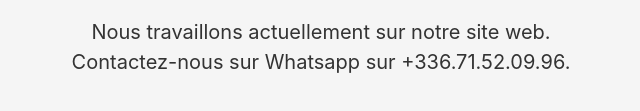
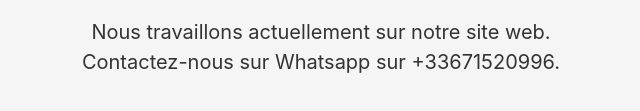
Before and after one commit to 512banque/mauraculous, a plain HTML site: page index.html in a window 1280 px wide. Shown: the part 505-616 px from the top of the page, 319-959 px from the left. Drawn offline with nearby package versions, Linux system fonts and the light colour scheme.

Commit message:
Update index.html

```diff
--- a/index.html
+++ b/index.html
@@ -33,7 +33,7 @@
       <img src="mauraculous.png" alt="Logo Mauraculous" style="max-width: 300px;">
     </div>
     <div class="message">
-      <p>Nous travaillons actuellement sur notre site web.<br />Contactez-nous sur Whatsapp sur +336.71.52.09.96.</p>
+      <p>Nous travaillons actuellement sur notre site web.<br />Contactez-nous sur Whatsapp sur +33671520996.</p>
     </div>
   </div>
 
```
